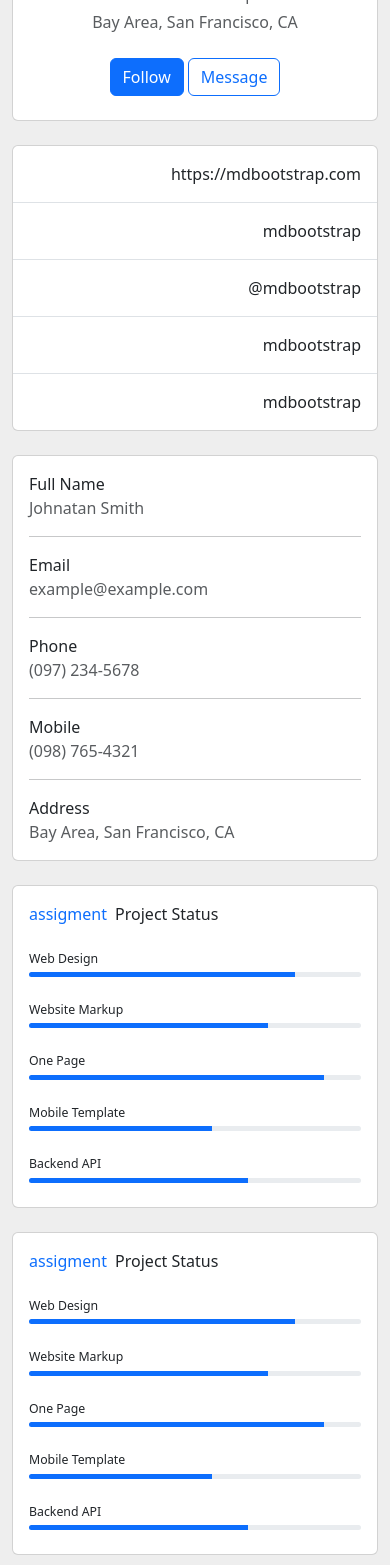
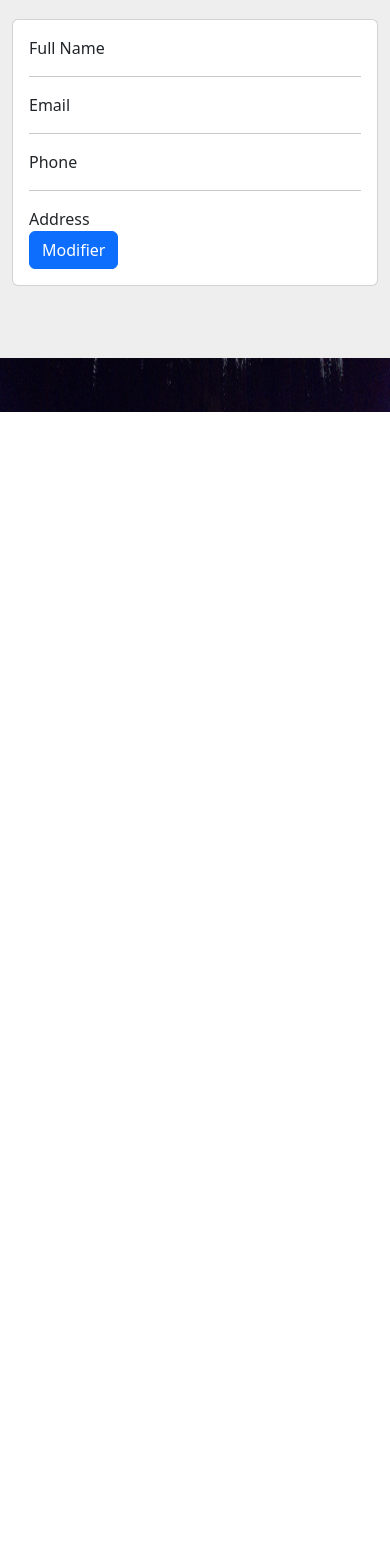
Before and after one commit to nualima/Skolea, a React (Create React App) app in the folder skolea-front/: page /profilePage in a window 390 px wide. Shown: the part 432-1997 px from the top of the page. After the commit the page ends 844 px from the top, so only its background shows below. Built offline with nearby package versions, Linux system fonts and the light colour scheme.

Commit message:
améliore la profilPage

```diff
--- a/skolea-front/src/view/ProfileComponent.jsx
+++ b/skolea-front/src/view/ProfileComponent.jsx
@@ -1,16 +1,6 @@
 import React from 'react';
-import {
-  Avatar,
-  Box,
-  Button,
-  Card,
-  CardActions,
-  CardContent,
-  CardHeader,
-  Divider,
-  Grid,
-  Typography
-} from '@mui/material';
+import { useState } from 'react';
+
 import { Form, FormGroup, Input, Label, Navbar, Container } from 'reactstrap';
 import { Link } from 'react-router-dom';
 
@@ -18,179 +8,152 @@ import NavBar from '../components/NavBar';
 
 // Un composant pour afficher les informations de base de l'utilisateur
 const ProfileDetails = ({ user }) => {
+  const [isEditing, setIsEditing] = useState(false);
+  const [username, setUsername] = useState(undefined);
+  const [password, setPassword] = useState(undefined);
+  const [fullName, setFullName] = useState(undefined);
+  const [email, setEmail] = useState(undefined);
+  const [phone, setPhone] = useState(undefined);
+  const [address, setAddress] = useState(undefined);
+
+  const handleUsernameChange = (event) => {
+    setUsername(event.target.value);
+  };
+
+  const handlePasswordChange = (event) => {
+    setPassword(event.target.value);
+  };
+
+  const handleFullNameChange = (event) => {
+    setFullName(event.target.value);
+  };
+
+  const handleEmailChange = (event) => {
+    setEmail(event.target.value);
+  };
+
+  const handlePhoneChange = (event) => {
+    setPhone(event.target.value);
+  };
+
+  const handleAddressChange = (event) => {
+    setAddress(event.target.value);
+  };
+
+  const handleSubmit = (event) => {
+    event.preventDefault();
+    // Effectuer les actions nécessaires pour sauvegarder les modifications
+
+    // Par exemple, vous pouvez envoyer les données au backend via une requête API
+
+    setIsEditing(false);
+  };
+
   return (
     <>
       <section style={{ backgroundColor: '#eee' }}>
         <div className="container py-5">
           <div className="row">
-            <div className="col">
-              <nav aria-label="breadcrumb" className="bg-light rounded-3 p-3 mb-4">
-                <ol className="breadcrumb mb-0">
-                  <li className="breadcrumb-item"><a href="#">Home</a></li>
-                  <li className="breadcrumb-item"><a href="#">User</a></li>
-                  <li className="breadcrumb-item active" aria-current="page">User Profile</li>
-                </ol>
-              </nav>
-            </div>
-          </div>
-
-          <div className="row">
             <div className="col-lg-4">
               <div className="card mb-4">
                 <div className="card-body text-center">
-                  <img src="https://mdbcdn.b-cdn.net/img/Photos/new-templates/bootstrap-chat/ava3.webp" alt="avatar"
-                    className="rounded-circle img-fluid" style={{ width: '150px' }} />
+                  <img
+                    src="https://mdbcdn.b-cdn.net/img/Photos/new-templates/bootstrap-chat/ava3.webp"
+                    alt="avatar"
+                    className="rounded-circle img-fluid"
+                    style={{ width: '150px' }}
+                  />
                   <h5 className="my-3">John Smith</h5>
-                  <p className="text-muted mb-1">Full Stack Developer</p>
-                  <p className="text-muted mb-4">Bay Area, San Francisco, CA</p>
-                  <div className="d-flex justify-content-center mb-2">
-                    <button type="button" className="btn btn-primary">Follow</button>
-                    <button type="button" className="btn btn-outline-primary ms-1">Message</button>
-                  </div>
-                </div>
-              </div>
-              <div className="card mb-4 mb-lg-0">
-                <div className="card-body p-0">
-                  <ul className="list-group list-group-flush rounded-3">
-                    <li className="list-group-item d-flex justify-content-between align-items-center p-3">
-                      <i className="fas fa-globe fa-lg text-warning" />
-                      <p className="mb-0">https://mdbootstrap.com</p>
-                    </li>
-                    <li className="list-group-item d-flex justify-content-between align-items-center p-3">
-                      <i className="fab fa-github fa-lg" style={{ color: '#333333' }} />
-                      <p className="mb-0">mdbootstrap</p>
-                    </li>
-                    <li className="list-group-item d-flex justify-content-between align-items-center p-3">
-                      <i className="fab fa-twitter fa-lg" style={{ color: '#55acee' }} />
-                      <p className="mb-0">@mdbootstrap</p>
-                    </li>
-                    <li className="list-group-item d-flex justify-content-between align-items-center p-3">
-                      <i className="fab fa-instagram fa-lg" style={{ color: '#ac2bac' }} />
-                      <p className="mb-0">mdbootstrap</p>
-                    </li>
-                    <li className="list-group-item d-flex justify-content-between align-items-center p-3">
-                      <i className="fab fa-facebook-f fa-lg" style={{ color: '#3b5998' }} />
-                      <p className="mb-0">mdbootstrap</p>
-                    </li>
-                  </ul>
+                  <p className="text-muted mb-1">teacher</p>
+                  <p className="text-muted mb-4">Antibes - France</p>
                 </div>
               </div>
             </div>
             <div className="col-lg-8">
               <div className="card mb-4">
                 <div className="card-body">
-                  <div className="row">
-                    <div className="col-sm-3">
+                  {isEditing ? (
+                    <Form onSubmit={handleSubmit}>
+                      <FormGroup>
+                        <Label for="username">Username</Label>
+                        <Input
+                          type="text"
+                          id="username"
+                          value={username}
+                          onChange={handleUsernameChange}
+                        />
+                      </FormGroup>
+                      <FormGroup>
+                        <Label for="password">Password</Label>
+                        <Input
+                          type="password"
+                          id="password"
+                          value={password}
+                          onChange={handlePasswordChange}
+                        />
+                      </FormGroup>
+                      <FormGroup>
+                        <Label for="fullName">Full Name</Label>
+                        <Input
+                          type="text"
+                          id="fullName"
+                          value={fullName}
+                          onChange={handleFullNameChange}
+                        />
+                      </FormGroup>
+                      <FormGroup>
+                        <Label for="email">Email</Label>
+                        <Input
+                          type="email"
+                          id="email"
+                          value={email}
+                          onChange={handleEmailChange}
+                        />
+                      </FormGroup>
+                      <FormGroup>
+                        <Label for="phone">Phone</Label>
+                        <Input
+                          type="tel"
+                          id="phone"
+                          value={phone}
+                          onChange={handlePhoneChange}
+                        />
+                      </FormGroup>
+                      <FormGroup>
+                        <Label for="address">Address</Label>
+                        <Input
+                          type="text"
+                          id="address"
+                          value={address}
+                          onChange={handleAddressChange}
+                        />
+                      </FormGroup>
+                      <button type="submit" className="btn btn-primary">
+                        Save
+                      </button>
+                    </Form>
+                  ) : (
+                    <div>
                       <p className="mb-0">Full Name</p>
+                      <p className="text-muted mb-0">{fullName}</p>
+                      <hr />
+                      <p className="mb-0">Email</p>
+                      <p className="text-muted mb-0">{email}</p>
+                      <hr />
+                      <p className="mb-0">Phone</p>
+                      <p className="text-muted mb-0">{phone}</p>
+                      <hr />
+                      <p className="mb-0">Address</p>
+                      <p className="text-muted mb-0">{address}</p>
+                      <button
+                        type="button"
+                        className="btn btn-primary"
+                        onClick={() => setIsEditing(true)}
+                      >
+                        Modifier
+                      </button>
                     </div>
-                    <div className="col-sm-9">
-                      <p className="text-muted mb-0">Johnatan Smith</p>
-                    </div>
-                  </div>
-                  <hr />
-                  <div className="row">
-                    <div className="col-sm-3">
-                      <p className="mb-0">Email</p>
-                    </div>
-                    <div className="col-sm-9">
-                      <p className="text-muted mb-0">example@example.com</p>
-                    </div>
-                  </div>
-                  <hr />
-                  <div className="row">
-                    <div className="col-sm-3">
-                      <p className="mb-0">Phone</p>
-                    </div>
-                    <div className="col-sm-9">
-                      <p className="text-muted mb-0">(097) 234-5678</p>
-                    </div>
-                  </div>
-                  <hr />
-                  <div className="row">
-                    <div className="col-sm-3">
-                      <p className="mb-0">Mobile</p>
-                    </div>
-                    <div className="col-sm-9">
-                      <p className="text-muted mb-0">(098) 765-4321</p>
-                    </div>
-                  </div>
-                  <hr />
-                  <div className="row">
-                    <div className="col-sm-3">
-                      <p className="mb-0">Address</p>
-                    </div>
-                    <div className="col-sm-9">
-                      <p className="text-muted mb-0">Bay Area, San Francisco, CA</p>
-                    </div>
-                  </div>
-                </div>
-              </div>
-              <div className="row">
-                <div className="col-md-6">
-                  <div className="card mb-4 mb-md-0">
-                    <div className="card-body">
-                      <p className="mb-4"><span className="text-primary font-italic me-1">assigment</span> Project Status
-                      </p>
-                      <p className="mb-1" style={{ fontSize: '.77rem' }}>Web Design</p>
-                      <div className="progress rounded" style={{ height: '5px' }}>
-                        <div className="progress-bar" role="progressbar" style={{ width: '80%' }} aria-valuenow="80"
-                          aria-valuemin="0" aria-valuemax="100" />
-                      </div>
-                      <p className="mt-4 mb-1" style={{ fontSize: '.77rem' }}>Website Markup</p>
-                      <div className="progress rounded" style={{ height: '5px' }}>
-                        <div className="progress-bar" role="progressbar" style={{ width: '72%' }} aria-valuenow="72"
-                          aria-valuemin="0" aria-valuemax="100" />
-                      </div>
-                      <p className="mt-4 mb-1" style={{ fontSize: '.77rem' }}>One Page</p>
-                      <div className="progress rounded" style={{ height: '5px' }}>
-                        <div className="progress-bar" role="progressbar" style={{ width: '89%' }} aria-valuenow="89"
-                          aria-valuemin="0" aria-valuemax="100" />
-                      </div>
-                      <p className="mt-4 mb-1" style={{ fontSize: '.77rem' }}>Mobile Template</p>
-                      <div className="progress rounded" style={{ height: '5px' }}>
-                        <div className="progress-bar" role="progressbar" style={{ width: '55%' }} aria-valuenow="55"
-                          aria-valuemin="0" aria-valuemax="100" />
-                      </div>
-                      <p className="mt-4 mb-1" style={{ fontSize: '.77rem' }}>Backend API</p>
-                      <div className="progress rounded mb-2" style={{ height: '5px' }}>
-                        <div className="progress-bar" role="progressbar" style={{ width: '66%' }} aria-valuenow="66"
-                          aria-valuemin="0" aria-valuemax="100" />
-                      </div>
-                    </div>
-                  </div>
-                </div>
-                <div className="col-md-6">
-                  <div className="card mb-4 mb-md-0">
-                    <div className="card-body">
-                      <p className="mb-4"><span className="text-primary font-italic me-1">assigment</span> Project Status
-                      </p>
-                      <p className="mb-1" style={{ fontSize: '.77rem' }}>Web Design</p>
-                      <div className="progress rounded" style={{ height: '5px' }}>
-                        <div className="progress-bar" role="progressbar" style={{ width: '80%' }} aria-valuenow="80"
-                          aria-valuemin="0" aria-valuemax="100" />
-                      </div>
-                      <p className="mt-4 mb-1" style={{ fontSize: '.77rem' }}>Website Markup</p>
-                      <div className="progress rounded" style={{ height: '5px' }}>
-                        <div className="progress-bar" role="progressbar" style={{ width: '72%' }} aria-valuenow="72"
-                          aria-valuemin="0" aria-valuemax="100" />
-                      </div>
-                      <p className="mt-4 mb-1" style={{ fontSize: '.77rem' }}>One Page</p>
-                      <div className="progress rounded" style={{ height: '5px' }}>
-                        <div className="progress-bar" role="progressbar" style={{ width: '89%' }} aria-valuenow="89"
-                          aria-valuemin="0" aria-valuemax="100" />
-                      </div>
-                      <p className="mt-4 mb-1" style={{ fontSize: '.77rem' }}>Mobile Template</p>
-                      <div className="progress rounded" style={{ height: '5px' }}>
-                        <div className="progress-bar" role="progressbar" style={{ width: '55%' }} aria-valuenow="55"
-                          aria-valuemin="0" aria-valuemax="100" />
-                      </div>
-                      <p className="mt-4 mb-1" style={{ fontSize: '.77rem' }}>Backend API</p>
-                      <div className="progress rounded mb-2" style={{ height: '5px' }}>
-                        <div className="progress-bar" role="progressbar" style={{ width: '66%' }} aria-valuenow="66"
-                          aria-valuemin="0" aria-valuemax="100" />
-                      </div>
-                    </div>
-                  </div>
+                  )}
                 </div>
               </div>
             </div>
```
